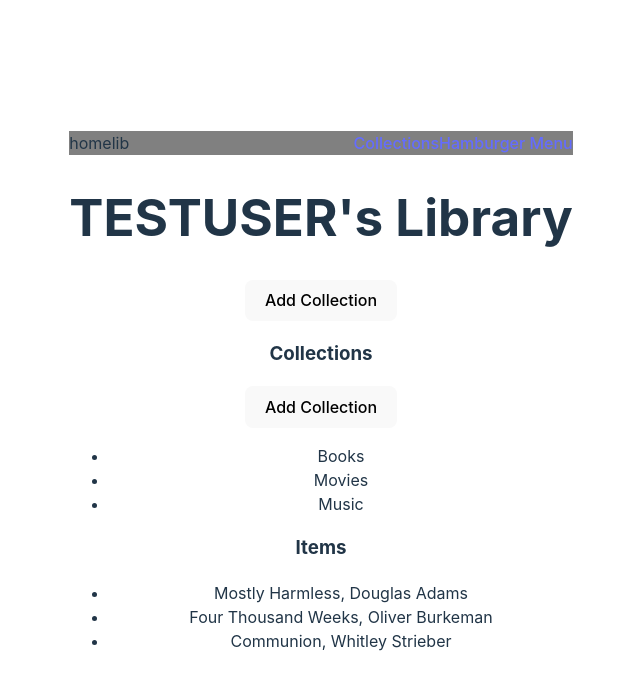
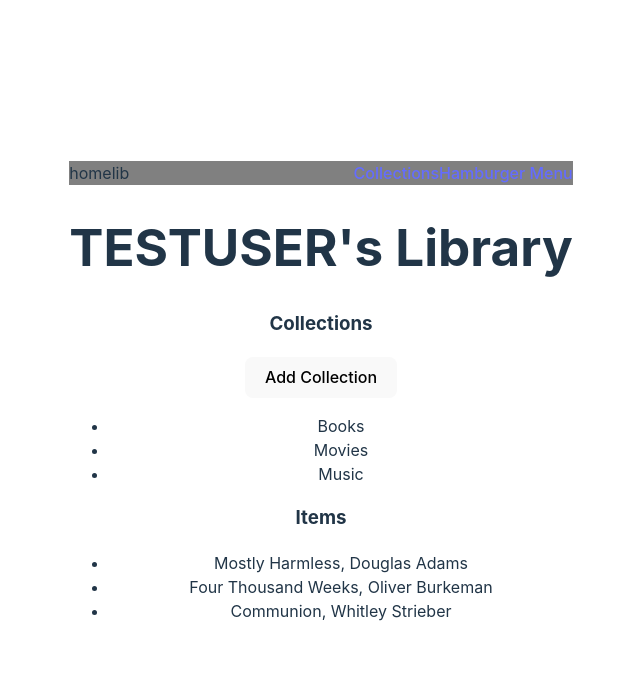
Before and after one commit to mikesamm/homelib, a Vue app: page / in a window 1280 px wide. Shown: the top 690 px of the page, without its empty margins (319-959 px from the left). Built offline with nearby package versions, Linux system fonts and the light colour scheme.

Commit message:
move 'add new collection' form to CollectionList component

```diff
--- a/src/components/LibraryHome.vue
+++ b/src/components/LibraryHome.vue
@@ -10,7 +10,6 @@ const username = ref('TESTUSER')
   <h1 id="library-name">
     {{ username }}'s Library
   </h1>
-  <button id="add-collection">Add Collection</button>
   <CollectionList />
   <ItemList />
 
```
